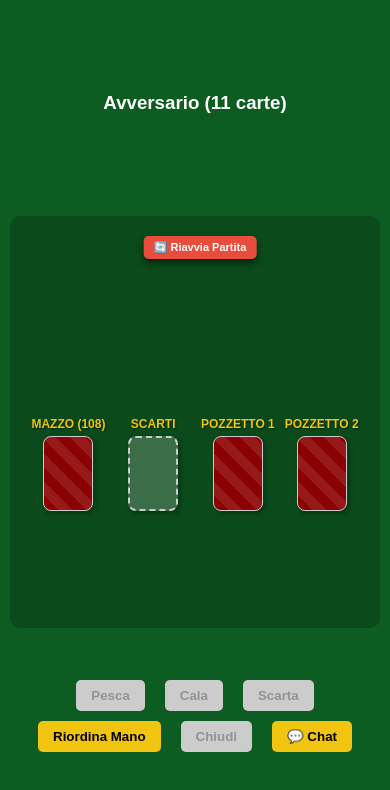
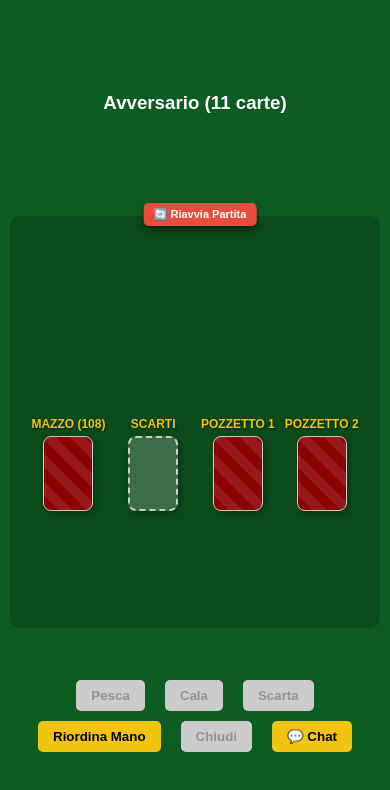
Before and after one commit to vittoriodesaa/burraco-multiplayer, a plain HTML site: page index.html in a window 390 px wide. Drawn offline with Linux system fonts and the light colour scheme; no server answers.

Commit message:
Update style.css

```diff
--- a/style.css
+++ b/style.css
@@ -216,7 +216,7 @@ button:disabled {
 
     /* Bottone Riavvia spostato al centro, sopra il tavolo */
     #btn-restart-game {
-        top: 28%;
+        top: 24%;
         left: 50%;
         right: auto;
         transform: translate(-50%);
```
